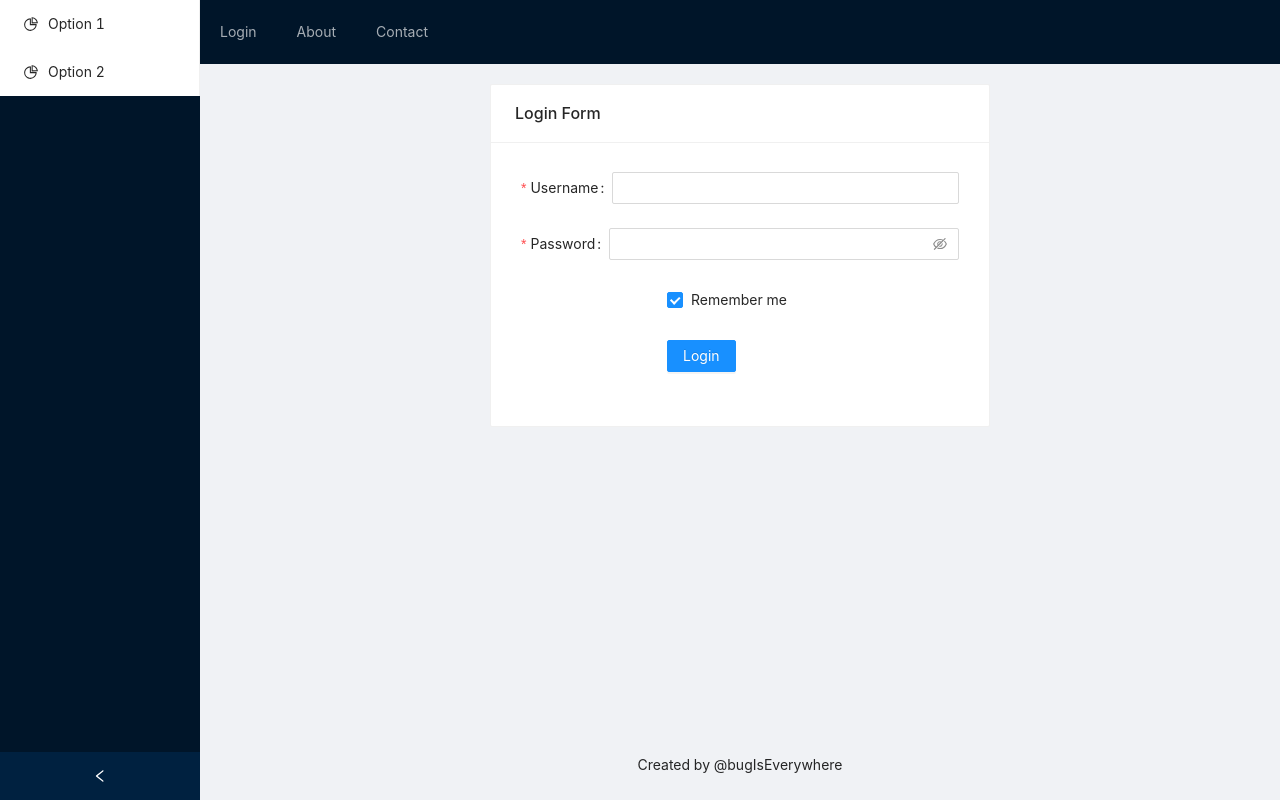
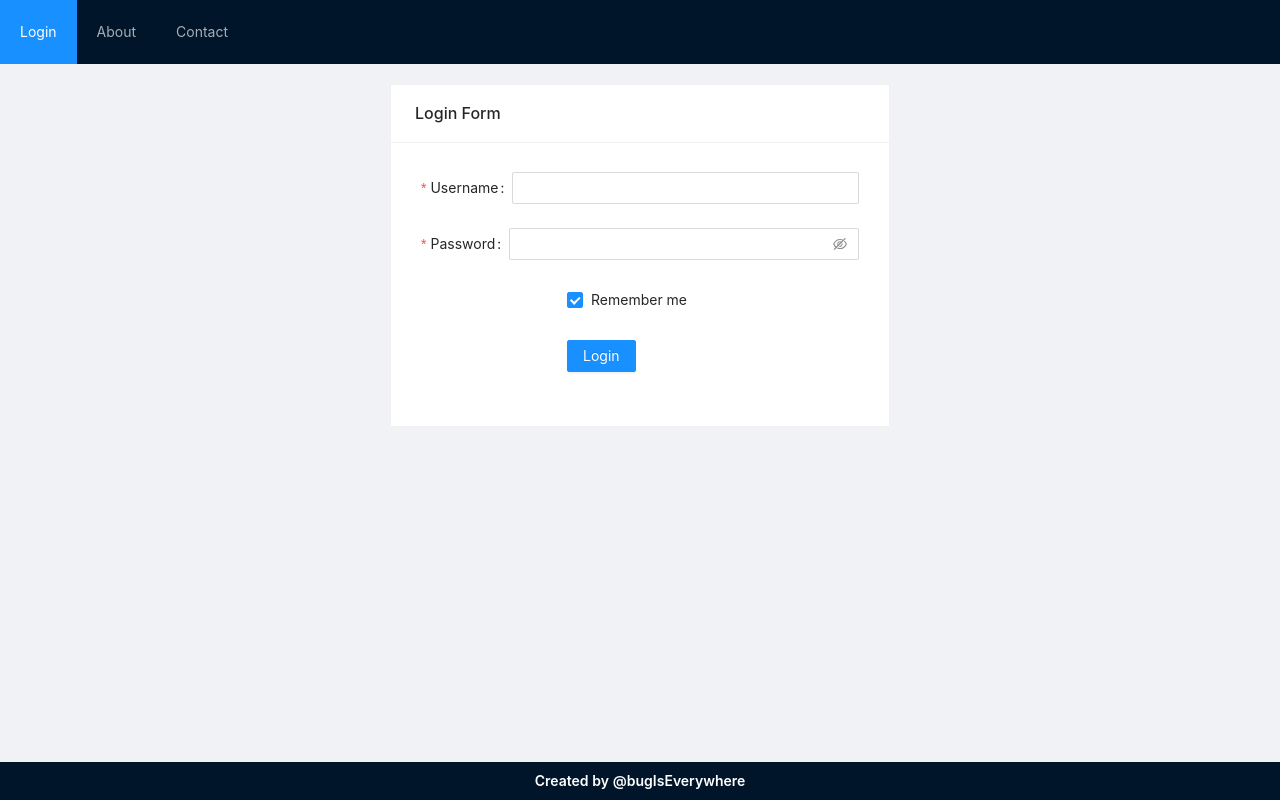
Before and after one commit to Misbah-Ahmad/sales-tracker, a React (Create React App) app: page / in a window 1280 px wide. Built offline with nearby package versions, Linux system fonts and the light colour scheme.

Commit message:
define app state machine

```diff
--- a/package.json
+++ b/package.json
@@ -6,12 +6,14 @@
     "@testing-library/jest-dom": "^5.11.4",
     "@testing-library/react": "^11.1.0",
     "@testing-library/user-event": "^12.1.10",
+    "@xstate/react": "^1.0.3",
     "antd": "^4.8.2",
     "react": "^17.0.1",
     "react-dom": "^17.0.1",
     "react-router-dom": "^5.2.0",
     "react-scripts": "4.0.0",
-    "web-vitals": "^0.2.4"
+    "web-vitals": "^0.2.4",
+    "xstate": "^4.14.0"
   },
   "scripts": {
     "start": "react-scripts start",
--- a/src/Data/repo.js
+++ b/src/Data/repo.js
@@ -22,7 +22,10 @@ export const getLoggedInUser = () => {
     return getIsLoggedIn() && user?.username ? user : null;
 }
 
-export const authorizeUser = (username, password) => {
+export const authorizeUser = async (username, password) => {
+    console.log('before sleep');
+    await new Promise(resolve => setTimeout(resolve, 2000));
+    console.log('after sleep');
     const users = JSON.parse(localStorage.getItem("users"));
     const isSuccess = users && users.find(user => user.username === username && user.password === password);
     return isSuccess?.username ? isSuccess : null;
--- a/src/components/App.js
+++ b/src/components/App.js
@@ -3,13 +3,18 @@ import Navbar from './Navbar';
 import Sidebar from './Sidebar';
 import Main from "./Main";
 import SiteFooter from "./SiteFooter";
+import { useContext } from 'react';
+import { AuthContext } from '../contexts/AuthContext';
 
 const App = () => {
+
+  const { current } = useContext(AuthContext);
+  const { isLoggedIn } = current.context;
 
   return (
     <Layout  style={{ minHeight: "100vh" }}>
 
-      <Sidebar />
+      {isLoggedIn &&<Sidebar />}
 
       <Layout className="site-layout">
 
--- a/src/components/Dashboard.js
+++ b/src/components/Dashboard.js
@@ -3,7 +3,9 @@ import { useContext } from "react";
 import { AuthContext } from "../contexts/AuthContext";
 const Dashboard = () => {
 
-    const { loggedInUser } = useContext(AuthContext);
+    const { current } = useContext(AuthContext);
+
+    const { loggedInUser } = current.context;
 
     return (
     <Card title={`Hello ${loggedInUser.username}`}>
--- a/src/components/LoginForm.js
+++ b/src/components/LoginForm.js
@@ -1,23 +1,18 @@
 import { Form, Input, Button, Checkbox, Card } from "antd";
 import { useContext } from "react";
 import { AuthContext } from "../contexts/AuthContext";
-import { authorizeUser } from "../Data/repo";
+import { machineEvents } from "../statecharts/machine";
 
-const LoginForm = () => {
+const LoginForm = ({isLoading}) => {
   const tailLayout = {
     wrapperCol: { offset: 8, span: 16 },
   };
 
-  const { setIsLoggedIn, setLoggedInUser } = useContext(AuthContext);
+  const { sendEvent } = useContext(AuthContext);
 
   const attemptLogin = ({ username, password }) => {
 
-    const user = authorizeUser(username, password);
-
-    if (user) {
-      setLoggedInUser(user);
-      setIsLoggedIn(true);
-    }
+    sendEvent(machineEvents.LOGIN, {username, password})
 
   };
 
@@ -28,6 +23,7 @@ const LoginForm = () => {
         minWidth: "200px",
         maxWidth: "500px",
       }}
+      loading={isLoading}
       bodyStyle={{ padding: "30px" }}
       title="Login Form"
     >
--- a/src/components/Main.js
+++ b/src/components/Main.js
@@ -7,7 +7,9 @@ import LoginForm from "./LoginForm";
 const Main = () => {
   const { Content } = Layout;
 
-  const { isLoggedIn } = useContext(AuthContext);
+  const { current } = useContext(AuthContext);
+  const { isLoggedIn } = current.context;
+  const isLoading = current.matches("LOGGING_IN");
 
   return (
     <Content style={{ margin: "0 16px" }}>
@@ -16,9 +18,9 @@ const Main = () => {
         style={{ padding: '24 px', minHeight: 360 }}
       >
 
-        {!isLoggedIn && <LoginForm />}
+        {!isLoggedIn && (current.matches("LOGIN_PAGE") || current.matches("LOGGING_IN")) && <LoginForm isLoading={isLoading} />}
 
-        {isLoggedIn && <Dashboard/>}
+        {isLoggedIn && current.matches("DASHBOARD") && <Dashboard/>}
       </div>
     </Content>
   );
--- a/src/components/Navbar.js
+++ b/src/components/Navbar.js
@@ -1,13 +1,14 @@
 import { Layout, Menu } from "antd";
 import { useContext } from "react";
 import { AuthContext } from "../contexts/AuthContext";
+import { machineEvents } from "../statecharts/machine";
 
 const Navbar = () => {
   const { Header } = Layout;
-  const { isLoggedIn, setIsLoggedIn } = useContext(AuthContext);
-
+  const { current, sendEvent } = useContext(AuthContext);
+  const { isLoggedIn } = current.context;
   const handleLoginLogoutClick = () => {
-    setIsLoggedIn(!isLoggedIn);
+    sendEvent(isLoggedIn ? machineEvents.LOGOUT : machineEvents.GOTO_LOGIN);
   }
 
   return (
--- a/src/components/SiteFooter.js
+++ b/src/components/SiteFooter.js
@@ -1,10 +1,11 @@
-import { Layout } from "antd";
+import { Row } from "antd";
 
 const SiteFooter = () => {
-  const { Footer } = Layout;
 
   return (
-    <Footer style={{ textAlign: "center" }}>Created by @bugIsEverywhere</Footer>
+    <Row style={{ background: '#001529', color: '#fff', fontWeight: 600}} justify="space-around">
+      <div style={{ margin: '8px auto' }}>Created by @bugIsEverywhere</div>
+    </Row>
   );
 };
 
--- a/src/contexts/AuthContext.js
+++ b/src/contexts/AuthContext.js
@@ -1,25 +1,27 @@
-import { createContext, useEffect, useState } from "react";
-import { getIsLoggedIn, getLoggedInUser, saveIsLoggedIn, saveLoggedInUserInfo } from "../Data/repo";
+import { useMachine } from "@xstate/react";
+import { createContext, useEffect } from "react";
+import { saveIsLoggedIn, saveLoggedInUserInfo } from "../Data/repo";
+import appMachine from "../statecharts/machine";
 
 export const AuthContext = createContext();
 
 const AuthContextProvider = (props) => {
 
-    const [isLoggedIn, setIsLoggedIn] = useState(getIsLoggedIn());
+    const [current, sendEvent] = useMachine(appMachine);
+
+    const {isLoggedIn, loggedInUser } = current.context;
+    console.log(current);
     useEffect(() => {
         saveIsLoggedIn(isLoggedIn);
-        if (!isLoggedIn) {
-            setLoggedInUser(null);
-        }
     }, [ isLoggedIn ]);
 
-    const [loggedInUser, setLoggedInUser] = useState(getLoggedInUser());
     useEffect(() => {
         saveLoggedInUserInfo(loggedInUser);
     }, [loggedInUser])
 
+
     return (
-        <AuthContext.Provider value={{isLoggedIn, setIsLoggedIn, loggedInUser, setLoggedInUser}}>
+        <AuthContext.Provider value={{ current, sendEvent }}>
             {props.children}
         </AuthContext.Provider>
      );
--- /dev/null
+++ b/src/statecharts/machine.js
@@ -0,0 +1,79 @@
+import { authorizeUser, getIsLoggedIn, getLoggedInUser } from "../Data/repo";
+
+const { Machine, assign } = require("xstate");
+
+const getInitialState = () => {
+  const state = getIsLoggedIn() === true ? "DASHBOARD" : "LOGIN_PAGE";
+  console.log(state);
+  return state;
+};
+const loginService = async (_context, event) => {
+  const user = await authorizeUser(event.username, event.password);
+  if (user) {
+    return user;
+  }
+  throw Error("Invalid Login Attempt");
+};
+
+const appMachine = new Machine(
+  {
+    id: "app",
+    context: {
+      isLoggedIn: getIsLoggedIn(),
+      loggedInUser: getLoggedInUser(),
+    },
+    initial: getInitialState(),
+    states: {
+      LOGIN_PAGE: {
+        on: {
+          LOGIN: {
+            target: "LOGGING_IN",
+            cond: "isNotLoggedIn",
+          },
+          GOTO_LOGIN: "LOGIN_PAGE",
+        },
+      },
+      LOGGING_IN: {
+        invoke: {
+          id: "loginService",
+          src: loginService,
+          onDone: {
+            target: "DASHBOARD",
+            actions: assign({
+              isLoggedIn: true,
+              loggedInUser: (_context, event) => event.data,
+            }),
+          },
+          onError: {
+            target: "LOGIN_PAGE",
+          },
+        },
+      },
+      DASHBOARD: {
+        on: {
+          LOGOUT: {
+            target: "LOGIN_PAGE",
+            cond: "isLoggedIn",
+            actions: assign({ isLoggedIn: false, loggedInUser: null }),
+          },
+          GOTO_LOGIN: {},
+        },
+      },
+    },
+  },
+  {
+    actions: {},
+    guards: {
+      isNotLoggedIn: (context, _event) => context.isLoggedIn === false,
+      isLoggedIn: (context, _event) => context.isLoggedIn === true,
+    },
+  }
+);
+
+export default appMachine;
+
+export const machineEvents = {
+  LOGIN: "LOGIN",
+  LOGOUT: "LOGOUT",
+  GOTO_LOGIN: "GOTO_LOGIN",
+};
```
Also changed, not shown: 1 other file (tests, documents, lock files or other folders).
